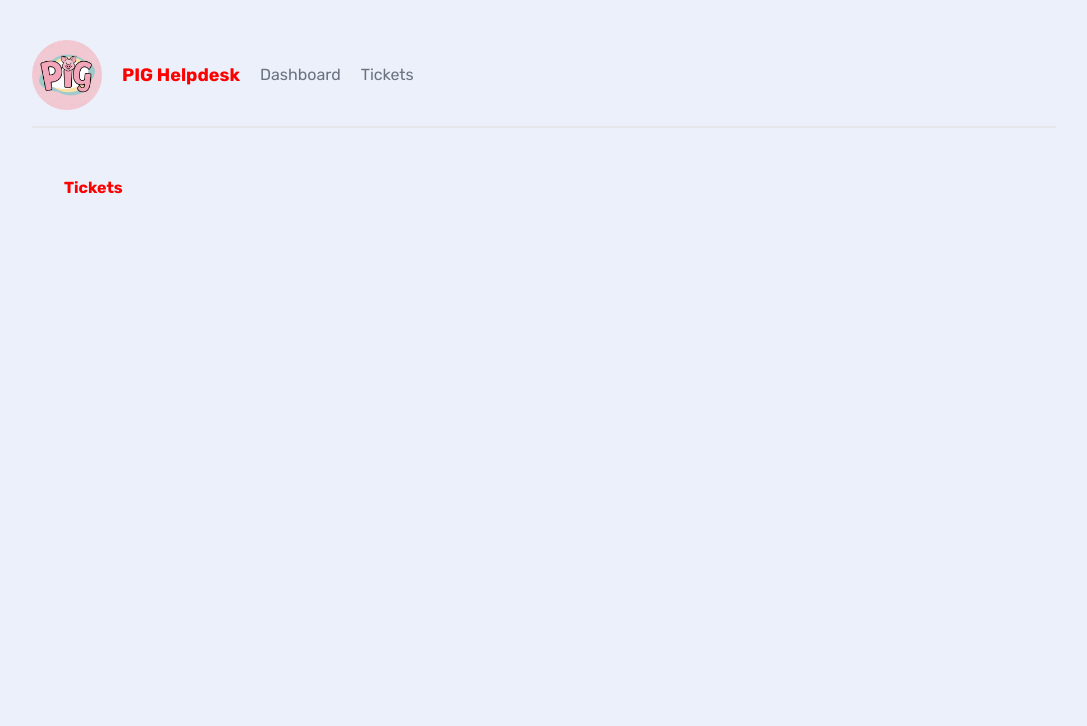
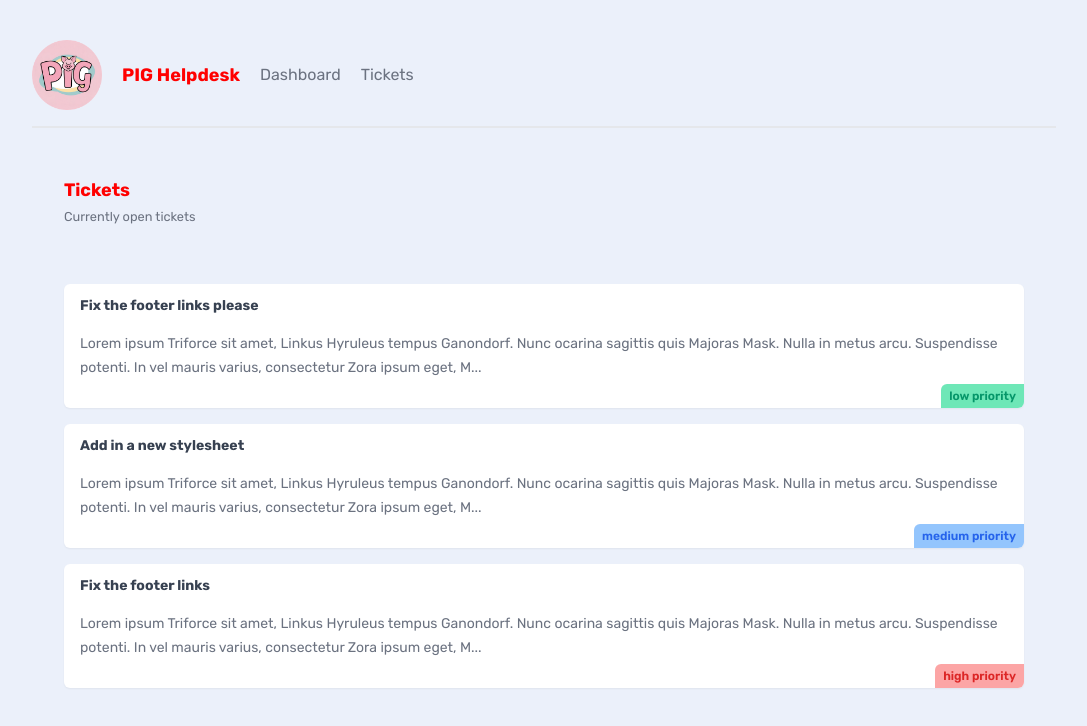
Before and after one commit to PawanGunawardhana/pig-helpdesk, a Next.js app: page /tickets in a window 1280 px wide. Shown: the top 726 px of the page, without its empty margins (96-1183 px from the left). Built offline with nearby package versions, Linux system fonts and the light colour scheme; data requests are answered from the project's data file.

Commit message:
Fetched and revalidated data

```diff
--- /dev/null
+++ b/_data/db.json
@@ -0,0 +1,25 @@
+{
+    "tickets": [
+      {
+        "id": "1",
+        "title": "Fix the footer links please",
+        "body": "Lorem ipsum Triforce sit amet, Linkus Hyruleus tempus Ganondorf. Nunc ocarina sagittis quis Majoras Mask. Nulla in metus arcu. Suspendisse potenti. In vel mauris varius, consectetur Zora ipsum eget, Master Sword porttitor urna. Fusce elementum urna elit, eget eleifend velit consectetur eget. Integer vel lobortis ipsum, vitae auctor Ocarina of Time. Donec sed urna dapibus, interdum magna a, eleifend magna. Curabitur tincidunt enim a neque volutpat. Phasellus auctor magna vel nunc pretium, ut volutpat justo tristique. Pellentesque cursus convallis mauris, in tempus enim tincidunt vitae.",
+        "priority": "low",
+        "user_email": "pawan@pawan.dev"
+      },
+      {
+        "id": "2",
+        "title": "Add in a new stylesheet",
+        "body": "Lorem ipsum Triforce sit amet, Linkus Hyruleus tempus Ganondorf. Nunc ocarina sagittis quis Majoras Mask. Nulla in metus arcu. Suspendisse potenti. In vel mauris varius, consectetur Zora ipsum eget, Master Sword porttitor urna. Fusce elementum urna elit, eget eleifend velit consectetur eget. Integer vel lobortis ipsum, vitae auctor Ocarina of Time. Donec sed urna dapibus, interdum magna a, eleifend magna. Curabitur tincidunt enim a neque volutpat. Phasellus auctor magna vel nunc pretium, ut volutpat justo tristique. Pellentesque cursus convallis mauris, in tempus enim tincidunt vitae.",
+        "priority": "medium",
+        "user_email": "vidun@vidun.dev"
+      },
+      {
+        "id": "3",
+        "title": "Fix the footer links",
+        "body": "Lorem ipsum Triforce sit amet, Linkus Hyruleus tempus Ganondorf. Nunc ocarina sagittis quis Majoras Mask. Nulla in metus arcu. Suspendisse potenti. In vel mauris varius, consectetur Zora ipsum eget, Master Sword porttitor urna. Fusce elementum urna elit, eget eleifend velit consectetur eget. Integer vel lobortis ipsum, vitae auctor Ocarina of Time. Donec sed urna dapibus, interdum magna a, eleifend magna. Curabitur tincidunt enim a neque volutpat. Phasellus auctor magna vel nunc pretium, ut volutpat justo tristique. Pellentesque cursus convallis mauris, in tempus enim tincidunt vitae.",
+        "priority": "high",
+        "user_email": "kalpa@kalpa.dev"
+      }
+    ]
+  }
--- /dev/null
+++ b/app/tickets/TicketList.jsx
@@ -0,0 +1,28 @@
+import React from "react";
+
+async function getTickets() {
+  const response = await fetch("http://localhost:4000/tickets", {
+    next: {
+      revalidate: 0, // revalidate every 0 sec
+    }
+  });
+  return await response.json();
+}
+
+export default async function TicketList() {
+  const tickets = await getTickets();
+  return (
+    <>
+      {tickets.map((ticket) => (
+        <div key={ticket.id} className="card my-5">
+          <h3>{ticket.title}</h3>
+          <p>{ticket.body.slice(0, 200)}...</p>
+          <div className={"pill " + ticket.priority}>
+            {ticket.priority} priority
+          </div>
+        </div>
+      ))}
+      {tickets.length === 0 && <p className="text-center">No tickets found</p>}
+    </>
+  );
+}
--- a/app/tickets/page.jsx
+++ b/app/tickets/page.jsx
@@ -1,7 +1,17 @@
+import TicketList from "./TicketList";
+
 export default function Tickets() {
   return (
     <main>
-      <h2>Tickets</h2>
+
+      <nav>
+        <div>
+          <h2>Tickets</h2>
+          <p><small>Currently open tickets</small></p>
+        </div>
+      </nav>
+
+      <TicketList />
     </main>
   )
 }
```
